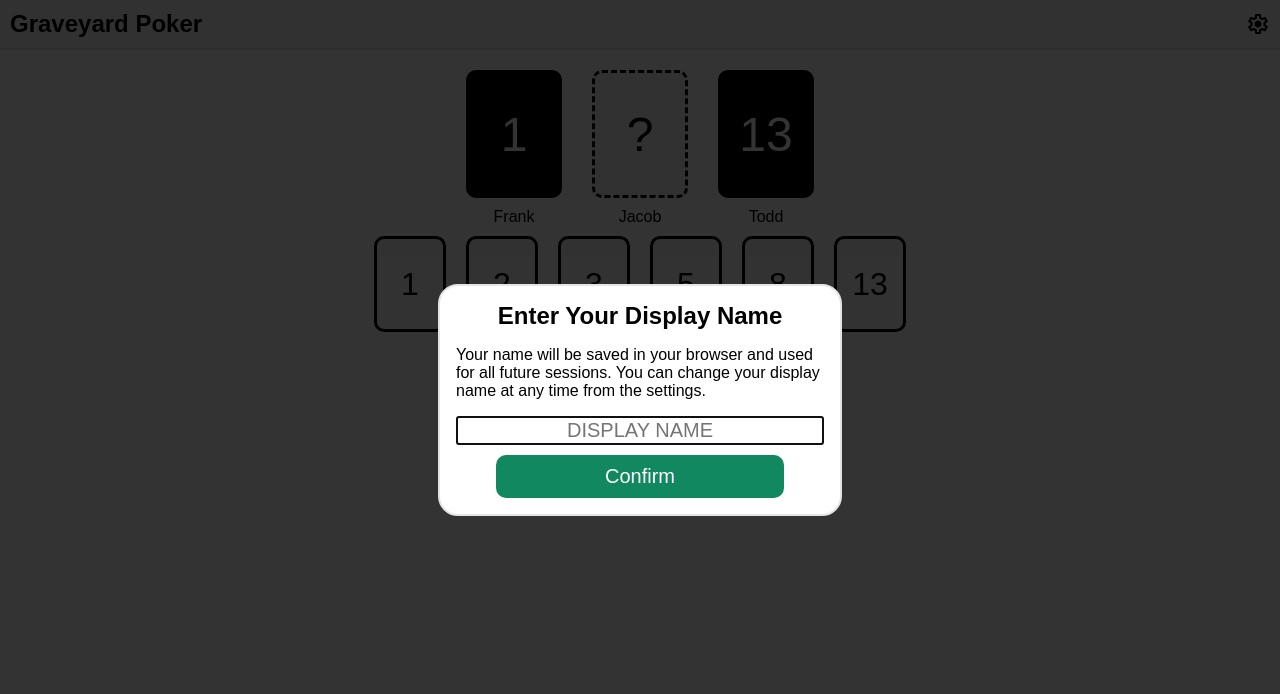
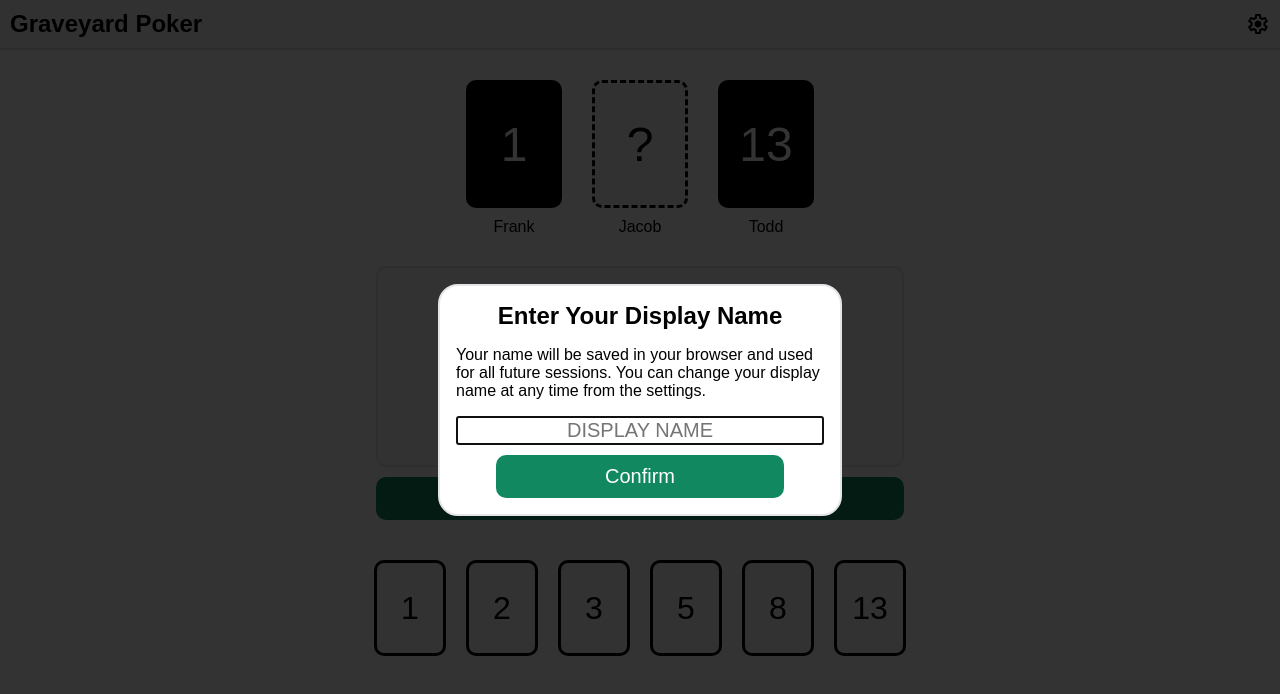
Before and after one commit to JacobAPimentel/GraveyardPoker, an Angular app: page /room in a window 1280 px wide. Shown: the top 694 px of the page. Built offline with nearby package versions, Linux system fonts and the light colour scheme.

Commit message:
Results - Added a W.I.P results shell and a REVEAL VOTES button.

```diff
--- a/src/app/app.css
+++ b/src/app/app.css
@@ -6,5 +6,6 @@
 }
 
 .router-outlet{
+    padding: 10px;
     flex: 1;
 }
--- a/src/app/poker-page/poker-page.css
+++ b/src/app/poker-page/poker-page.css
@@ -1,5 +1,5 @@
 :host{
-    gap: 10%;
+    gap: 30px;
     display: flex;
     flex-direction: column;
     justify-content: center;
@@ -11,3 +11,13 @@
     display: flex;
     gap: 30px;
 }
+
+.results-container
+{
+    width: 100%;
+    max-width: 33rem;
+
+    display: flex;
+    flex-direction: column;
+    gap: 10px;
+}
--- a/src/app/poker-page/poker-page.html
+++ b/src/app/poker-page/poker-page.html
@@ -4,4 +4,8 @@
         <app-user-card [name]="user.value().name" [vote]="user.value().vote"/>
     }
 </div>
+<div class="results-container">
+    <app-results />
+    <button class="green-button">REVEAL VOTES</button>
+</div>
 <app-choices />
--- a/src/app/poker-page/poker-page.ts
+++ b/src/app/poker-page/poker-page.ts
@@ -3,9 +3,10 @@ import { Room } from '../../shared/services/room';
 import { KeyValuePipe } from '@angular/common';
 import { UserCard } from '../../shared/components/user-card/user-card';
 import { Choices } from '../../shared/components/choices/choices';
+import { Results } from '../../shared/components/results/results';
 
 @Component({
-  imports: [KeyValuePipe, UserCard, Choices],
+  imports: [KeyValuePipe, UserCard, Choices, Results],
   selector: 'app-poker-page',
   styleUrl: './poker-page.css',
   templateUrl: './poker-page.html',
--- /dev/null
+++ b/src/shared/components/results/results.css
@@ -0,0 +1,21 @@
+:host
+{
+    background-color: var(--color-container-background);
+    padding: 20px;
+
+    border: var(--border-subtle);
+    border-radius: 10px;
+}
+
+.average
+{
+    display: flex;
+    flex-direction: column;
+    align-items: center;
+}
+
+.final-result
+{
+    margin: 0;
+    font-size: 5rem;
+}
--- /dev/null
+++ b/src/shared/components/results/results.html
@@ -0,0 +1,5 @@
+<div class="average">
+    <h1>THE AVERAGE IS...</h1>
+    <p class="final-result">13.5</p>
+    <h2>with a standard deviation of 15.</h2>
+</div>
--- a/src/styles.css
+++ b/src/styles.css
@@ -15,10 +15,6 @@ button{
 html,body{
     height: 100%;
     margin: 0;
-}
-
-body{
-    background-color: var(--color-background);
 }
 
 :root{
```
Also changed, not shown: src/shared/components/results/results.ts (added, +9 -0 lines).
